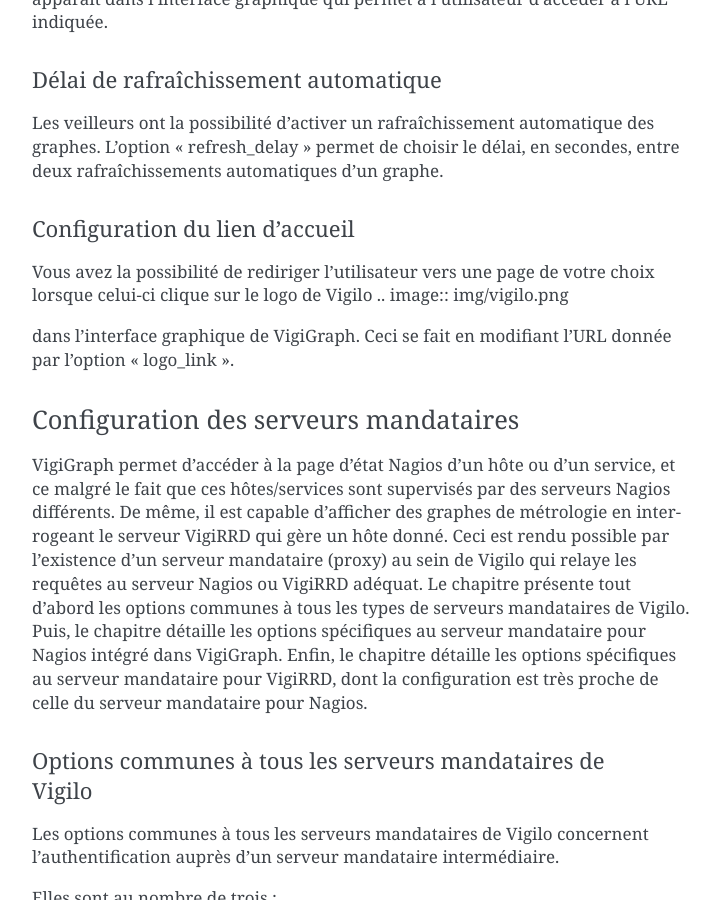
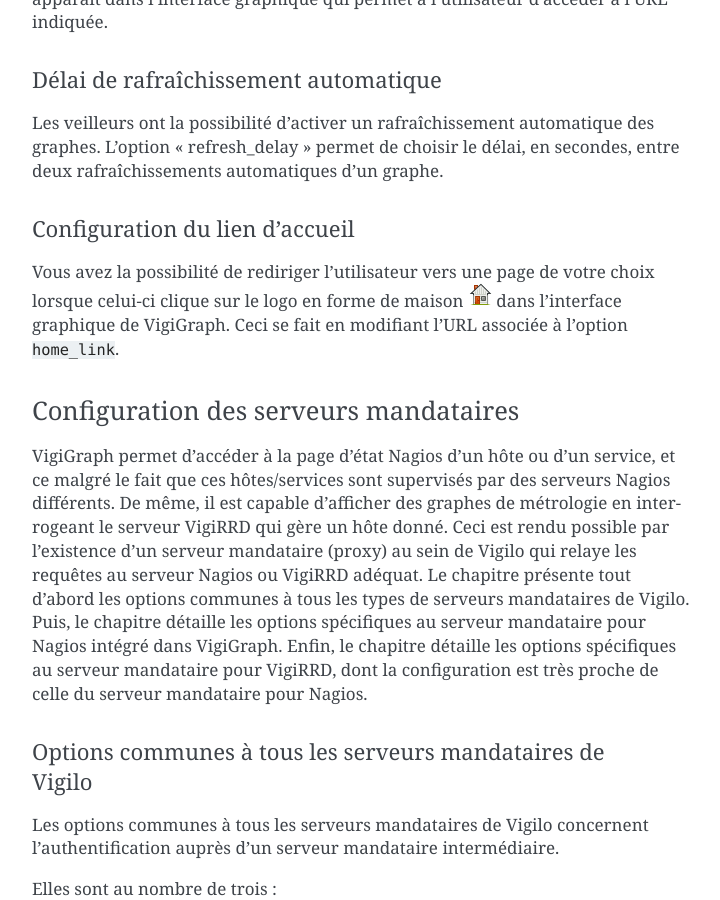
Before and after one commit to vigilo/vigigraph, a Sphinx documentation site: the page built from doc/admin.rst, in a window 1280 px wide and 900 px high, scrolled down 6633 px. Shown: the whole window, without its empty margins (388-1108 px from the left). Built offline with Sphinx 7.4.7, drawn with Linux system fonts in a browser that asks for light colours; the version number is read from the project's files by our own code.

Commit message:
[#1278] Modification du bouton "home" des IHMs.
Retire le logo Vigilo avec un lien configurable des IHMs.

A la place, il est remplacé par l'ancien bouton "home" / "maison" tout
en conservant la possibilité de configurer le lien associé.

L'option "logo_link" est renommée en "home_link" pour tenir compte de
cette modification.

Change-Id: Ia08c4930c11080689189f5a5da584d3b5dbc8cb5
Refs: #1278.
Reviewed-on: https://vigilo-dev.si.c-s.fr/review/1703
Tested-by: Build system <qa@vigilo-dev.si.c-s.fr>
Reviewed-by: Thomas BURGUIERE <thomas.burguiere@c-s.fr>

```diff
--- a/doc/admin.rst
+++ b/doc/admin.rst
@@ -299,12 +299,12 @@
 
 Configuration du lien d'accueil
 ^^^^^^^^^^^^^^^^^^^^^^^^^^^^^^^
-Vous avez la possibilité de rediriger l'utilisateur vers une page
-de votre choix lorsque celui-ci clique sur le logo de Vigilo
-.. image:: img/vigilo.png
+Vous avez la possibilité de rediriger l'utilisateur vers une page de votre
+choix lorsque celui-ci clique sur le logo en forme de maison |imghome|
+dans l'interface graphique de VigiGraph.
+Ceci se fait en modifiant l'URL associée à l'option ``home_link``.
 
-dans l'interface graphique de VigiGraph.
-Ceci se fait en modifiant l'URL donnée par l'option « logo_link ».
+.. |imghome| image:: img/home.png
 
 Configuration des serveurs mandataires
 --------------------------------------
```
Also changed, not shown: doc/img/home.png (added), 2 other files.
